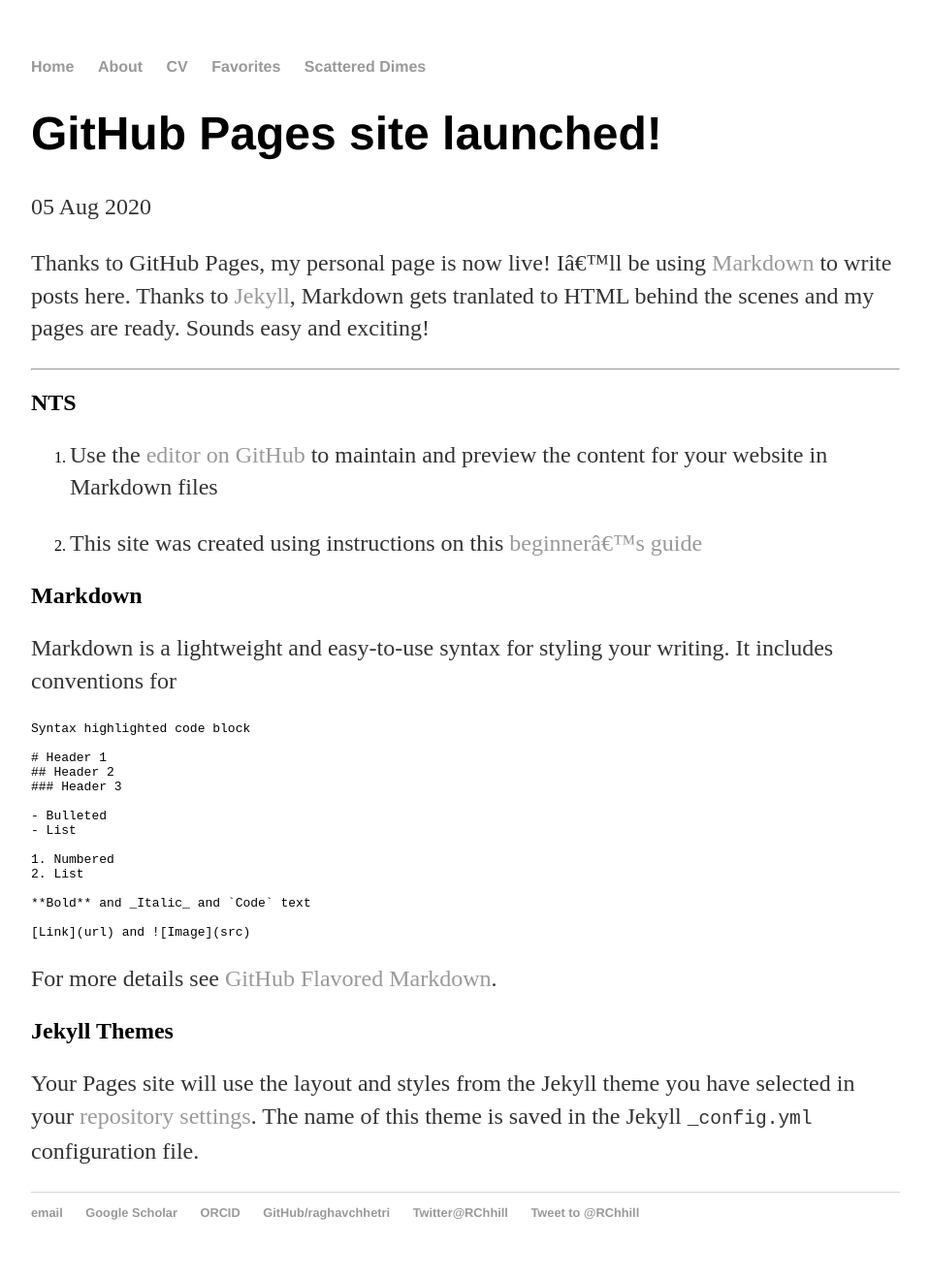
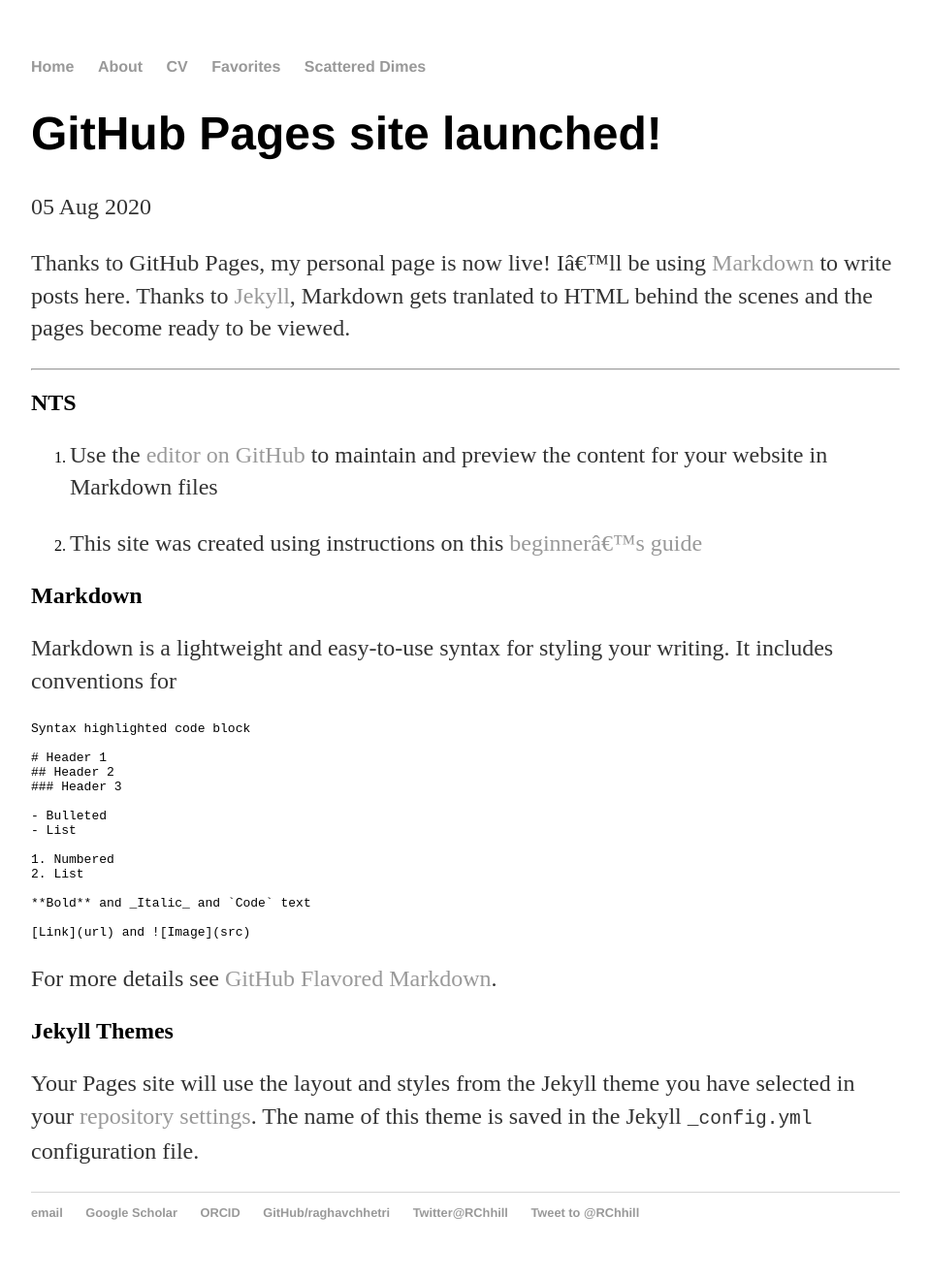
Before and after one commit to raghavchhetri/raghavchhetri.github.io, a Jekyll site: the page built from _posts/2020-08-05-site-launch.md, in a window 1280 px wide. Shown: the whole page at 97% size, without its empty margins (160-1119 px from the left). Built offline with Jekyll 4.4.1, drawn with Linux system fonts in a browser that asks for light colours; comment, search, counter and statistics services are not loaded.

Commit message:
Update 2020-08-05-site-launch.md

```diff
--- a/_posts/2020-08-05-site-launch.md
+++ b/_posts/2020-08-05-site-launch.md
@@ -5,7 +5,7 @@
 ---
 
 Thanks to GitHub Pages, my personal page is now live!
-I'll be using [Markdown](//https://www.markdownguide.org/) to write posts here. Thanks to [Jekyll](https://jekyllrb.com/), Markdown gets tranlated to HTML behind the scenes and my pages are ready. Sounds easy and exciting!
+I'll be using [Markdown](//https://www.markdownguide.org/) to write posts here. Thanks to [Jekyll](https://jekyllrb.com/), Markdown gets tranlated to HTML behind the scenes and the pages become ready to be viewed.
 
 ---
 ## NTS
```
